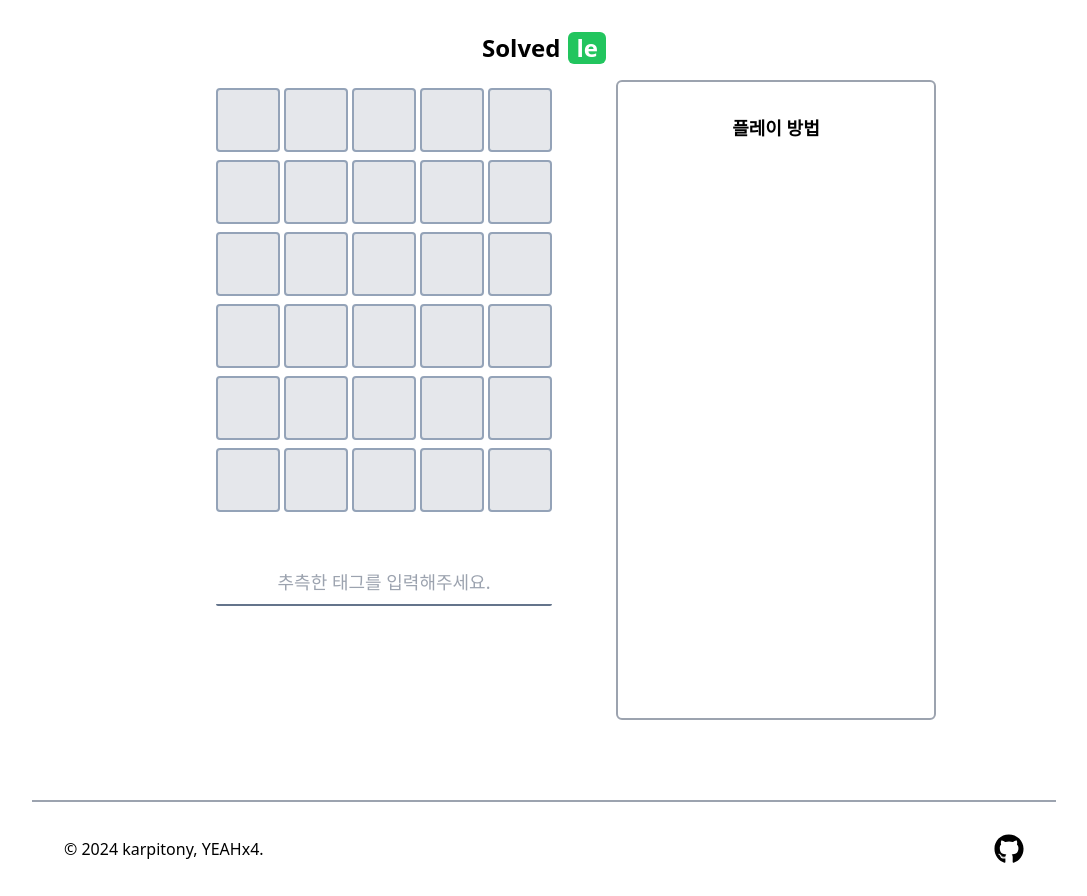
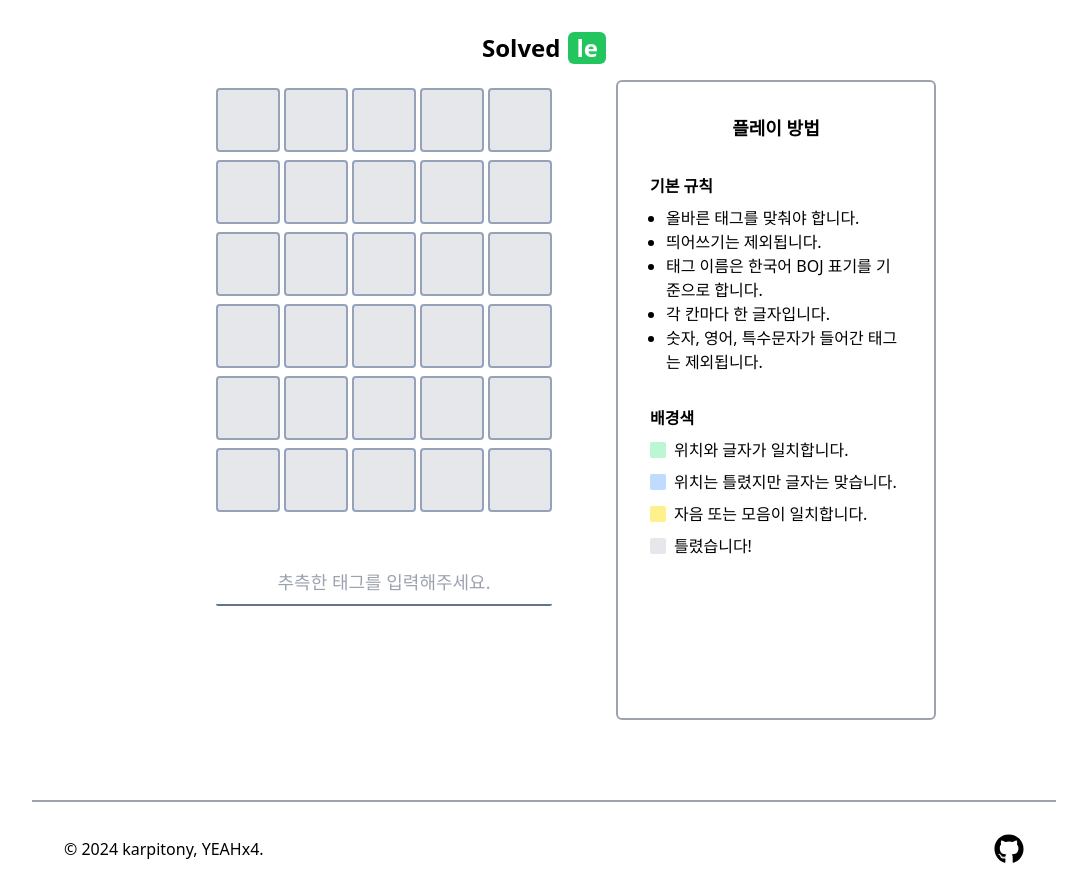
Before and after one commit to karpitony/solvedle, a React (Vite) app: page / in a window 1280 px wide. Shown: the whole page, without its empty margins (96-1183 px from the left). Built offline with nearby package versions, Linux system fonts and the light colour scheme.

Commit message:
How to play

```diff
--- a/src/components/how-to-play/HowToPlayBox.jsx
+++ b/src/components/how-to-play/HowToPlayBox.jsx
@@ -1,4 +1,5 @@
 import cn from "../../lib/cn";
+import HowToPlayContent from "./HowToPlayContent";
 
 export default function HowToPlayBox() {
   return (
@@ -8,7 +9,8 @@ export default function HowToPlayBox() {
         "w-[320px] p-8 h-[640px]"
       )}
     >
-      <div className="text-center font-bold text-lg">플레이 방법</div>
+      <div className="text-center font-bold text-lg mb-4">플레이 방법</div>
+      <HowToPlayContent />
     </div>
   );
 }
--- a/src/components/how-to-play/HowToPlayContent.jsx
+++ b/src/components/how-to-play/HowToPlayContent.jsx
@@ -1,8 +1,37 @@
 export default function HowToPlayContent() {
   return (
     <>
-      <p className="font-bold text-lg">솔브들은 태그 맞추기 워들 게임입니다!</p>
-      <p className="mt-2">기본 규칙</p>
+      <p className="mt-4 mb-2">
+        <b>기본 규칙</b>
+      </p>
+      <ul className="list-disc ml-4">
+        <li>올바른 태그를 맞춰야 합니다.</li>
+        <li>띄어쓰기는 제외됩니다.</li>
+        <li>태그 이름은 한국어 BOJ 표기를 기준으로 합니다.</li>
+        <li>각 칸마다 한 글자입니다.</li>
+        <li>숫자, 영어, 특수문자가 들어간 태그는 제외됩니다.</li>
+      </ul>
+      <p className="mt-8 mb-2">
+        <b>배경색</b>
+      </p>
+      <ul className="flex flex-col gap-2">
+        <li className="flex gap-2 items-center">
+          <span className="bg-green-200 w-4 h-4 rounded-sm"></span> 위치와
+          글자가 일치합니다.
+        </li>
+        <li className="flex gap-2 items-center flex-wrap">
+          <span className="bg-blue-200 w-4 h-4 rounded-sm"></span> 위치는
+          틀렸지만 글자는 맞습니다.
+        </li>
+        <li className="flex gap-2 items-center">
+          <span className="bg-yellow-200 w-4 h-4 rounded-sm"></span>
+          <span>자음 또는 모음이 일치합니다.</span>
+        </li>
+        <li className="flex gap-2 items-center">
+          <span className="bg-gray-200 w-4 h-4 rounded-sm"></span>
+          틀렸습니다!
+        </li>
+      </ul>
     </>
   );
 }
```
Also changed, not shown: src/assets/tags.json (indentation only).
